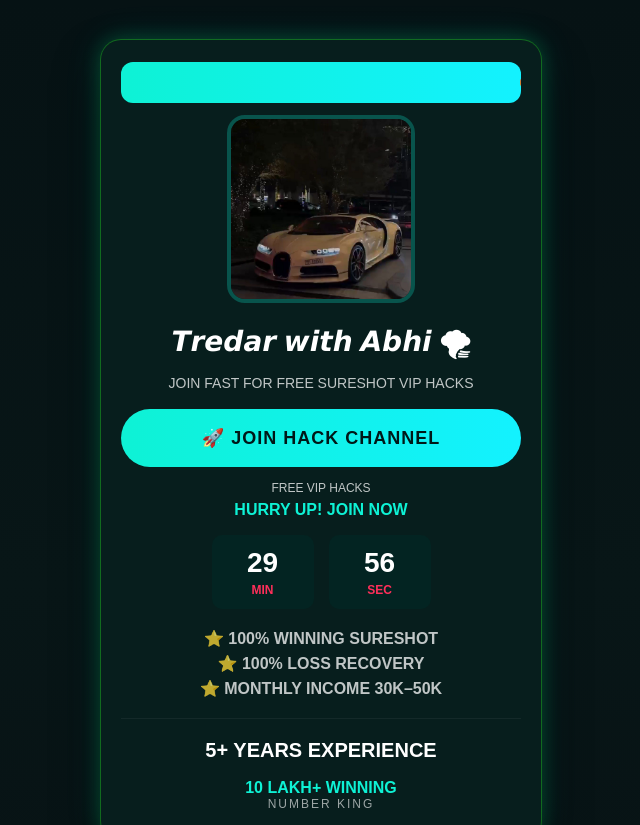
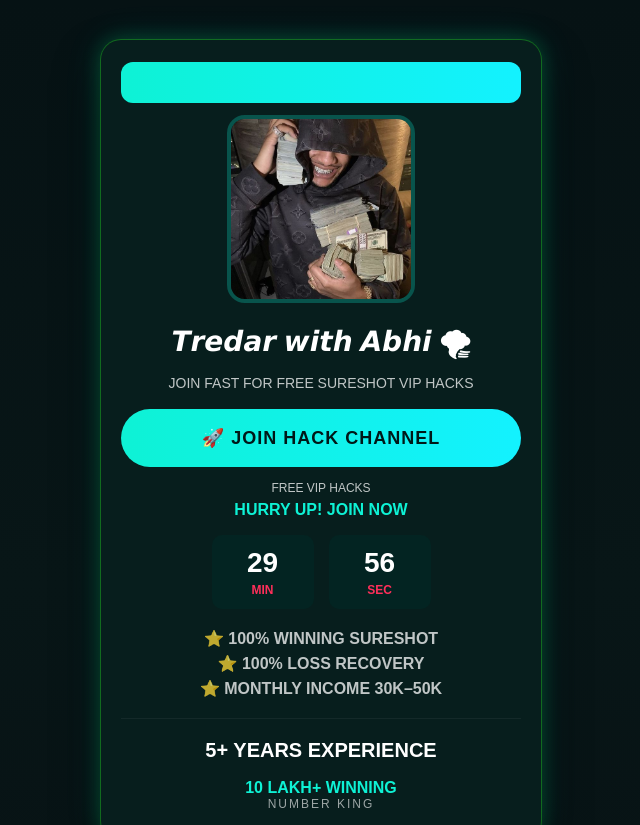
Before and after one commit to Vinitjaat12/TRADER-WITH-ABHI, a plain HTML site: page index.html in a window 1280 px wide. Shown: the top 825 px of the page, without its empty margins (319-959 px from the left). Drawn offline with Linux system fonts and the light colour scheme.

Commit message:
Update index.html

```diff
--- a/index.html
+++ b/index.html
@@ -240,7 +240,7 @@ setInterval(()=>{
     </div>
 
     <div class="profile-box">
-      <img src="MILLIONARE.jpeg">
+      <img src="IMG_3686.JPG.jpeg">
     </div>
 
     <h1>𝙏𝙧𝙚𝙙𝙖𝙧 𝙬𝙞𝙩𝙝 𝘼𝙗𝙝𝙞 🌪</h1>
```
